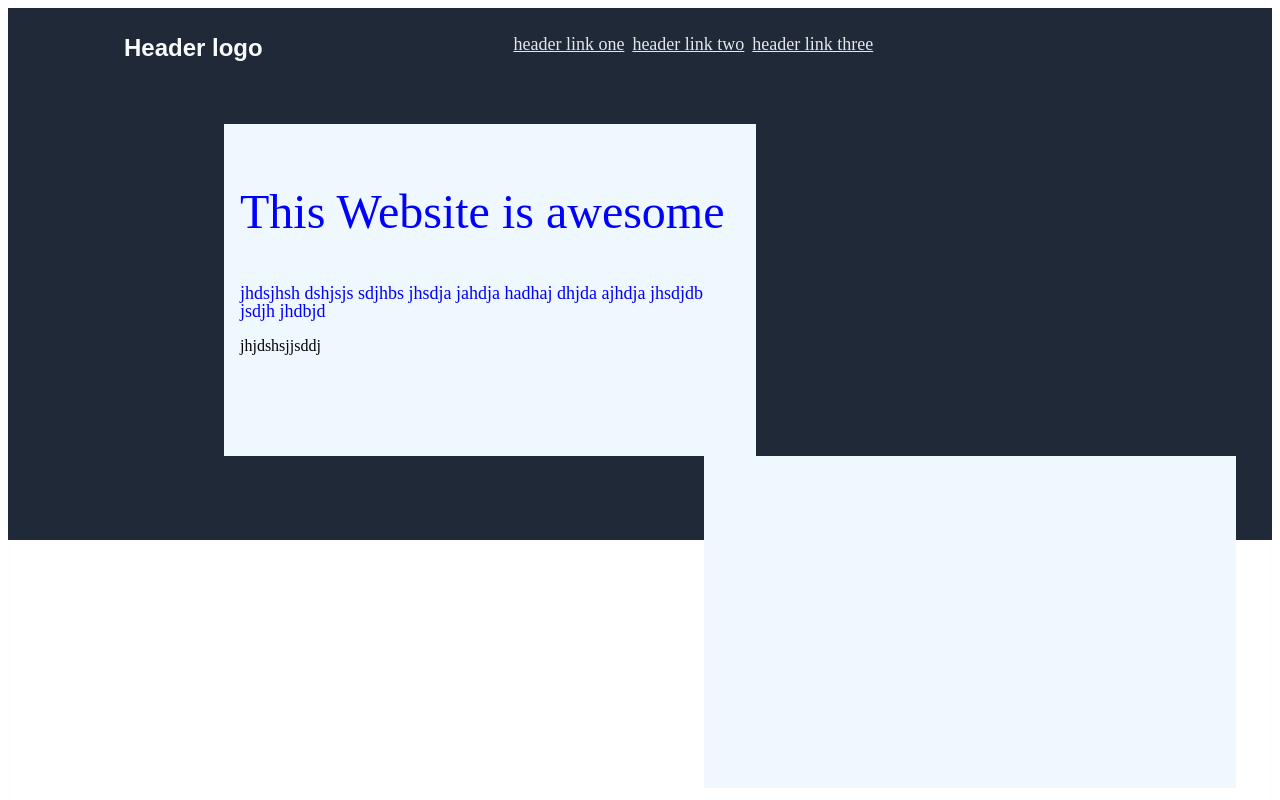
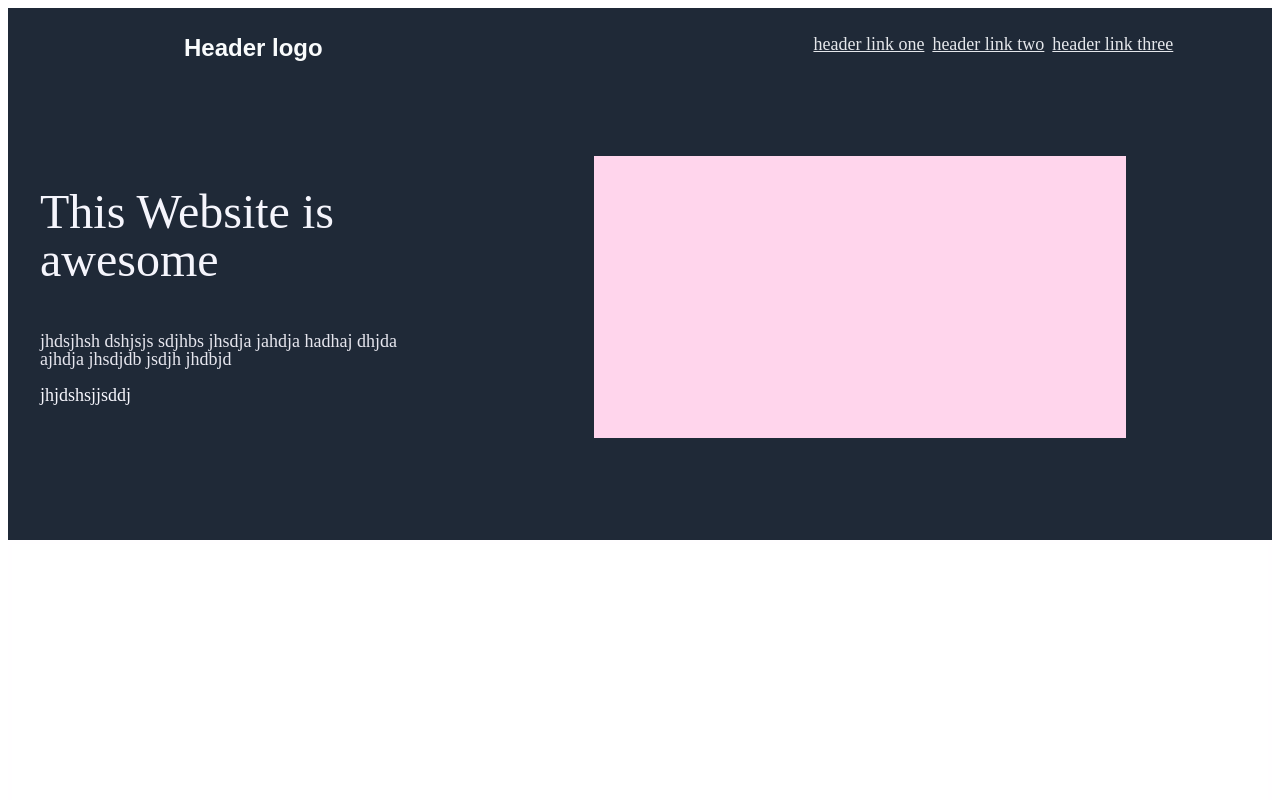
Before and after one commit to melisiuke/landing-page-project, a plain HTML site: page index.html in a window 1280 px wide. Shown: the top 800 px of the page. Drawn offline with Linux system fonts and the light colour scheme.

Commit message:
Somewhat similar?

```diff
--- a/index.html
+++ b/index.html
@@ -12,24 +12,24 @@
 
 .box1{
    position: relative;
-   background-color:aliceblue;
-   height: 300px;
-   width: 500px;
+   background-color:1F2937e;
+   height: 200px;
+   width: 400px;
   padding: 16px;
-  right: 500px;
+  right: 700px;
    top:100px;
    line-height: 1;
   text-align: left;
-  flex-direction: column;
+  flex-direction: ;
 }
 .box2{
    position: relative;
-   background-color:aliceblue;
-   height: 300px;
+   background-color:rgb(255, 213, 236);
+   height: 250px;
    width: 500px;
   padding: 16px;
-  right: 20px;
-   top:100px;
+  right: 130px;
+   top:-100px;
    display: flex;
   text-align: left;
   flex-direction: column;
@@ -44,16 +44,16 @@ h1{
    color: rgb(249, 251, 252);
    font-family: 'M PLUS Rounded 1c', sans-serif;
    font-size:24px;
-   left: 100px;
+   left: 160px;
    top:10px;
 }
 
 a{
    position:relative;
-   right:10px;
+   right:200px;
    top:10px;
    font-size:18px;
-   left: 250px;
+   left: 550px;
 }
 
 
@@ -118,9 +118,9 @@ a{
 
       <div class="la">
          <div class="box1">
-            <p style="color:blue;font-size:48px;">This Website is awesome</p>
-            <p style="color:blue;font-size:18px;">jhdsjhsh dshjsjs sdjhbs jhsdja jahdja hadhaj dhjda ajhdja jhsdjdb jsdjh jhdbjd</p>
-            <p>jhjdshsjjsddj</p>
+            <p style="color:rgb(245, 245, 252);font-size:48px;">This Website is awesome</p>
+            <p style="color:rgb(230, 230, 238);font-size:18px;">jhdsjhsh dshjsjs sdjhbs jhsdja jahdja hadhaj dhjda ajhdja jhsdjdb jsdjh jhdbjd</p>
+            <p style="color:rgb(245, 245, 252);font-size:18px;">jhjdshsjjsddj</p>
 
          </div>
 
```
